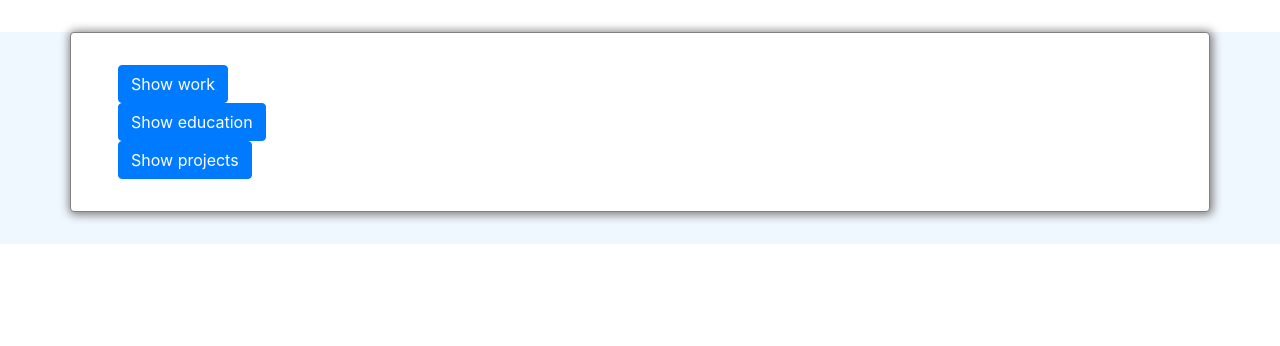
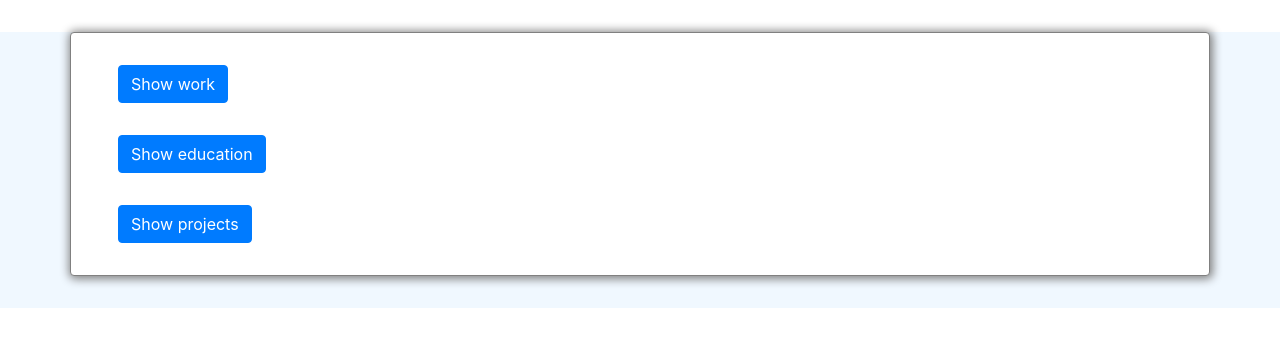
Before and after one commit to Haataja/CV-generator-frontend, a React (Create React App) app: page / in a window 1280 px wide. Shown: the top 346 px of the page. Built offline with nearby package versions, Linux system fonts and the light colour scheme.

Commit message:
Add class .button-col
Signed-off-by: Tuukkaj <juusela.tuukka@gmail.com>

```diff
--- a/src/components/Timeline.css
+++ b/src/components/Timeline.css
@@ -11,3 +11,7 @@
     margin-top: 2em;
     padding: 2em;
 }
+
+.button-col {
+    margin-top: 2em;
+}
```
